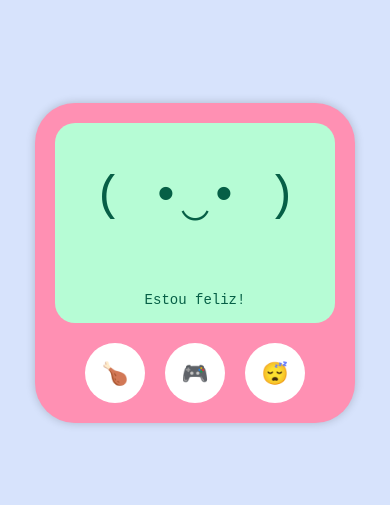
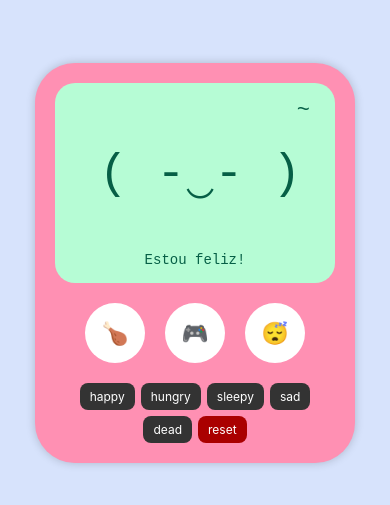
Before and after one commit to brunols7/poekie-pet, a React Native app: screen / in a window 390 px wide. Shown: the part 159-664 px from the top of the page. Built offline with nearby package versions, Linux system fonts and the light colour scheme.

Commit message:
feat: enhance pet UI with animated states

```diff
--- a/src/components/ActionButtons.tsx
+++ b/src/components/ActionButtons.tsx
@@ -1,22 +1,62 @@
-import { View, TouchableOpacity, Text, StyleSheet } from 'react-native'
+import { useRef } from 'react'
+import {
+  View,
+  TouchableWithoutFeedback,
+  Text,
+  StyleSheet,
+  Animated,
+} from 'react-native'
 import { usePetStore } from '../store/petStore'
+
+function AnimatedButton({
+  emoji,
+  onPress,
+}: {
+  emoji: string
+  onPress: () => void
+}) {
+  const scale = useRef(new Animated.Value(1)).current
+
+  const pressIn = () => {
+    Animated.spring(scale, {
+      toValue: 0.9,
+      useNativeDriver: true,
+    }).start()
+  }
+
+  const pressOut = () => {
+    Animated.spring(scale, {
+      toValue: 1,
+      useNativeDriver: true,
+    }).start()
+  }
+
+  return (
+    <TouchableWithoutFeedback
+      onPressIn={pressIn}
+      onPressOut={pressOut}
+      onPress={onPress}
+    >
+      <Animated.View
+        style={[
+          styles.button,
+          { transform: [{ scale }] },
+        ]}
+      >
+        <Text style={styles.text}>{emoji}</Text>
+      </Animated.View>
+    </TouchableWithoutFeedback>
+  )
+}
 
 export default function ActionButtons() {
   const { feed, play, sleep } = usePetStore()
 
   return (
     <View style={styles.container}>
-      <TouchableOpacity style={styles.button} onPress={feed}>
-        <Text style={styles.text}>🍗</Text>
-      </TouchableOpacity>
-
-      <TouchableOpacity style={styles.button} onPress={play}>
-        <Text style={styles.text}>🎮</Text>
-      </TouchableOpacity>
-
-      <TouchableOpacity style={styles.button} onPress={sleep}>
-        <Text style={styles.text}>😴</Text>
-      </TouchableOpacity>
+      <AnimatedButton emoji="🍗" onPress={feed} />
+      <AnimatedButton emoji="🎮" onPress={play} />
+      <AnimatedButton emoji="😴" onPress={sleep} />
     </View>
   )
 }
@@ -34,7 +74,7 @@ const styles = StyleSheet.create({
     backgroundColor: '#ffffff',
     justifyContent: 'center',
     alignItems: 'center',
-    elevation: 5,
+    elevation: 6,
   },
   text: {
     fontSize: 22,
--- a/src/components/PetAscii.tsx
+++ b/src/components/PetAscii.tsx
@@ -1,30 +1,120 @@
-import { Text, StyleSheet } from 'react-native'
+import { useEffect, useState } from 'react'
+import { Text, StyleSheet, View } from 'react-native'
 import { usePetMood } from '../hooks/usePetMood'
 
-const ASCII_MAP = {
+const FACE = {
   happy: `( •‿• )`,
   hungry: `( •︵• )`,
-  sleepy: `( -_- ) zZ`,
-  sad: `( T_T )`,
+  sleepy: `( -_- )`,
+  sad: `(˚ ˃̣̣̥⌓˂̣̣̥ )`,
+  dead: `( x_x )`,
+}
+
+const BLINK = {
+  happy: `( -‿- )`,
+  hungry: `( -︵- )`,
+  sleepy: `( -_- )`,
+  sad: `(˚ ˃̣̣̥⌓˂̣̣̥ )`,
   dead: `( x_x )`,
 }
 
 export default function PetAscii() {
   const mood = usePetMood()
+  const [frame, setFrame] = useState(0)
+
+  useEffect(() => {
+    const interval = setInterval(() => {
+      setFrame((prev) => prev + 1)
+    }, 800)
+
+    return () => clearInterval(interval)
+  }, [])
+
+  const isBlinkFrame = frame % 6 === 0
+  const isAltFrame = frame % 2 === 0
+
+  const getFace = () => {
+    if (mood === 'dead') return FACE.dead
+    if (isBlinkFrame) return BLINK[mood]
+    return FACE[mood]
+  }
+
+  const renderExtra = () => {
+    if (mood === 'sleepy') {
+      return (
+        <Text style={[styles.extra, styles.right]}>
+          {isAltFrame ? 'zZz' : 'ZzZ'}
+        </Text>
+      )
+    }
+
+    if (mood === 'hungry') {
+      return (
+        <Text style={[styles.extra, styles.right]}>
+          {isAltFrame ? '*' : '* *'}
+        </Text>
+      )
+    }
+
+    if (mood === 'happy') {
+      return (
+        <Text style={[styles.extra, styles.right]}>
+          {isAltFrame ? '~' : ''}
+        </Text>
+      )
+    }
+
+    if (mood === 'sad') {
+      return (
+        <Text
+          style={[
+            styles.tear,
+            { top: isAltFrame ? 60 : 70 },
+          ]}
+        >
+          𓄼𓄼
+        </Text>
+      )
+    }
+
+    return null
+  }
 
   return (
-    <Text style={styles.ascii}>
-      {ASCII_MAP[mood]}
-    </Text>
+    <View style={styles.container}>
+      {renderExtra()}
+      <Text style={styles.face}>{getFace()}</Text>
+    </View>
   )
 }
 
 const styles = StyleSheet.create({
-  ascii: {
+  container: {
+    alignItems: 'center',
+    justifyContent: 'center',
+    minHeight: 140,
+    width: 260,
+    position: 'relative',
+  },
+  face: {
     fontFamily: 'monospace',
-    paddingTop: 20,
     fontSize: 48,
+    color: '#065f46',
     textAlign: 'center',
+  },
+  extra: {
+    position: 'absolute',
+    top: 0,
+    fontFamily: 'monospace',
+    fontSize: 22,
     color: '#065f46',
   },
+  right: {
+    right: 20,
+  },
+  tear: {
+    position: 'absolute',
+    fontSize: 20,
+    left: '65%',
+  },
 })
--- a/src/components/TamagotchiShell.tsx
+++ b/src/components/TamagotchiShell.tsx
@@ -9,7 +9,7 @@ export default function TamagotchiShell() {
       <View style={styles.shell}>
         <LedScreen />
         <ActionButtons />
-        {/* <DebugPanel /> */}
+        <DebugPanel />
       </View>
     </View>
   )
```
